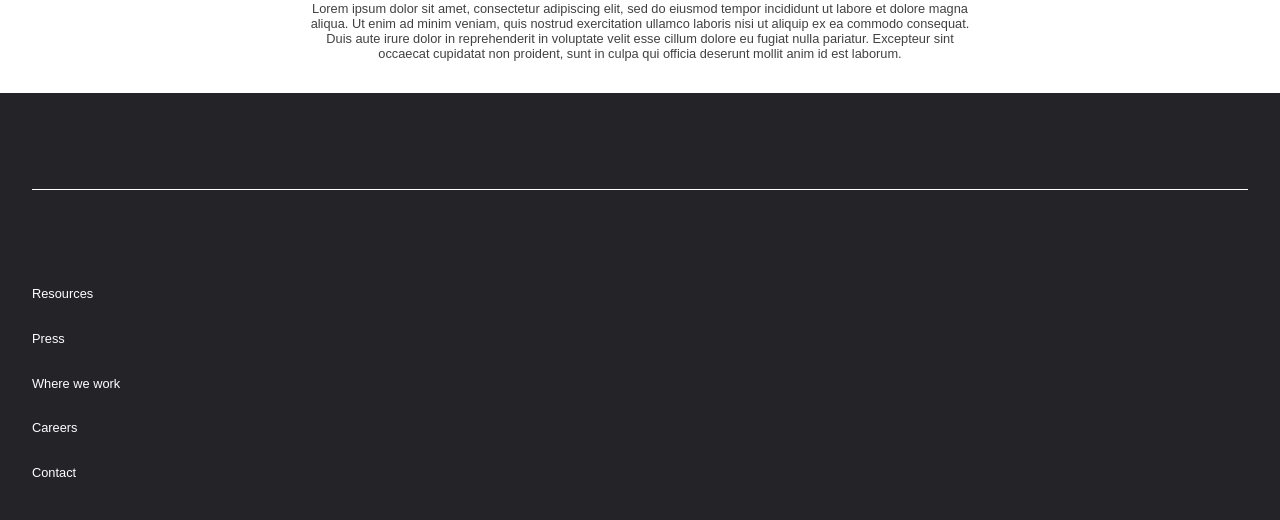
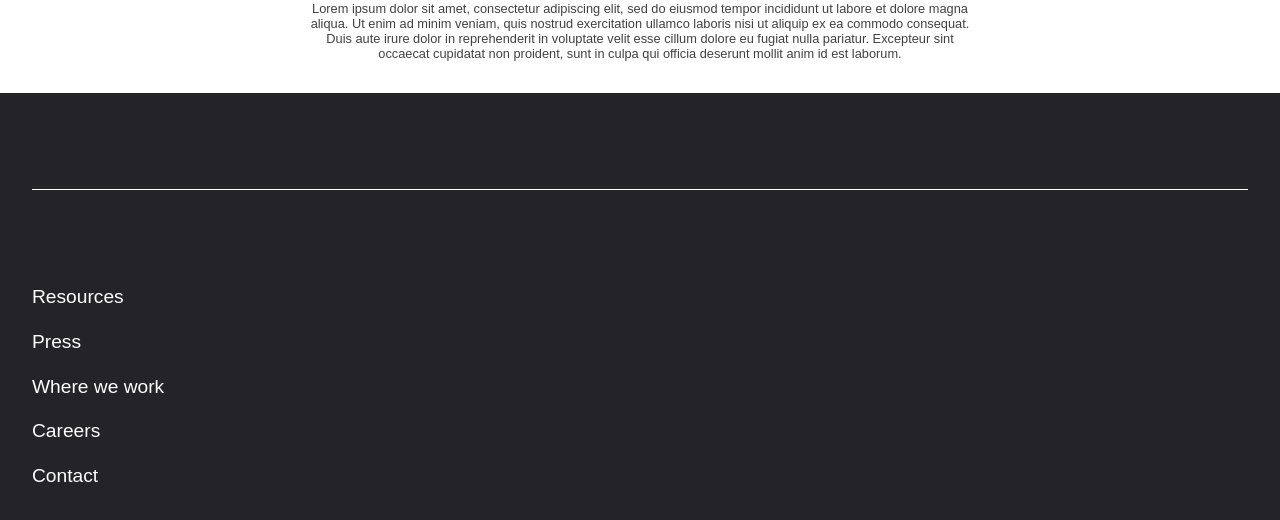
Before and after one commit to nolan-ayer/architecturedesignpage, a React (Create React App) app: page / in a window 1280 px wide. Shown: the part 2739-3259 px from the top of the page. Built offline with nearby package versions, Linux system fonts and the light colour scheme; a web font is replaced by a local one.

Commit message:
added Link tos in footer component

```diff
--- a/src/components/UI/Footer/Footer.js
+++ b/src/components/UI/Footer/Footer.js
@@ -1,3 +1,4 @@
+import { Link } from "react-router-dom";
 import styles from "./Footer.module.css";
 
 const Footer = () => {
@@ -6,19 +7,29 @@ const Footer = () => {
       <div className="linedBreak" />
       <ul className={styles.footerList}>
         <li className={styles.footerListItem}>
-          <button className={styles.footerButton}>Resources</button>
+          <Link to="/contact" className={styles.footerLink}>
+            Resources
+          </Link>
         </li>
         <li className={styles.footerListItem}>
-          <button className={styles.footerButton}>Press</button>
+          <Link to="/contact" className={styles.footerLink}>
+            Press
+          </Link>
         </li>
         <li className={styles.footerListItem}>
-          <button className={styles.footerButton}>Where we work</button>
+          <Link to="/contact" className={styles.footerLink}>
+            Where we work
+          </Link>
         </li>
         <li className={styles.footerListItem}>
-          <button className={styles.footerButton}>Careers</button>
+          <Link to="/contact" className={styles.footerLink}>
+            Careers
+          </Link>
         </li>
         <li className={styles.footerListItem}>
-          <button className={styles.footerButton}>Contact</button>
+          <Link to="/contact" className={styles.footerLink}>
+            Contact
+          </Link>
         </li>
       </ul>
       <article className={styles.footerCopywrite}>
--- a/src/components/UI/Footer/Footer.module.css
+++ b/src/components/UI/Footer/Footer.module.css
@@ -25,7 +25,7 @@
   height: 3.5vw;
 }
 
-.footerButton {
+.footerLink {
   font-family: "Barlow Condensed", sans-serif;
   color: white;
   background-color: transparent;
@@ -33,7 +33,8 @@
   outline: none;
   padding: 0;
   margin: 0;
-  font-size: 1vw;
+  font-size: 1.5vw;
+  text-decoration: none;
 }
 
 .footerCopywrite {
```
